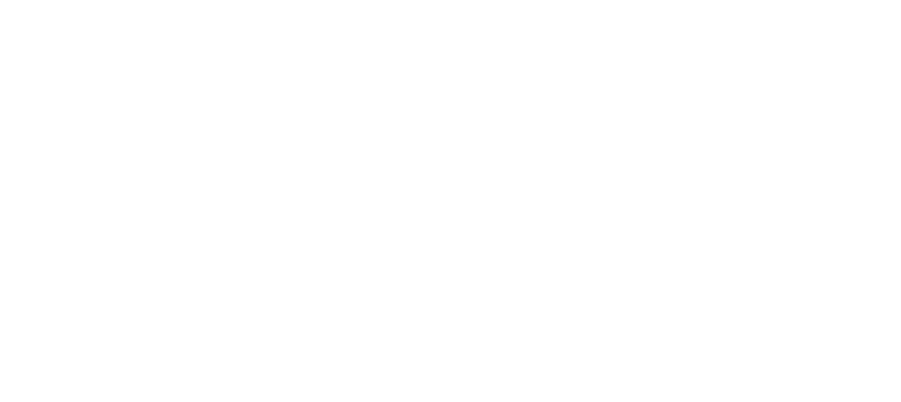
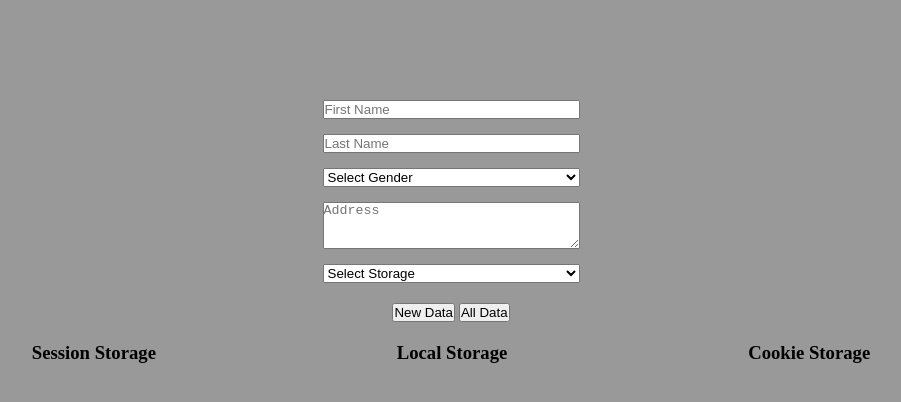
Before and after one commit to sugiartofahmi/skilvul-web-storage, a plain HTML site: page index.html in a window 1280 px wide. Shown: the whole page, without its empty margins (189-1090 px from the left). Drawn offline with Linux system fonts and the light colour scheme.

Commit message:
Fahmi Sugiarto | Layouting

```diff
--- a/assets/css/index.css
+++ b/assets/css/index.css
@@ -0,0 +1,42 @@
+* {
+  padding: 0;
+  margin: 0;
+}
+
+body {
+  width: 100%;
+  height: 100%;
+}
+
+main {
+  width: 100%;
+  min-height: 100vh;
+  display: flex;
+  flex-direction: column;
+  align-items: center;
+  padding-top: 100px;
+  background-color: rgb(153, 153, 153);
+  gap: 20px;
+}
+
+.container {
+  display: flex;
+  flex-direction: column;
+  width: 100%;
+  height: 100%;
+  align-items: center;
+  gap: 20px;
+}
+
+.container-input {
+  display: flex;
+  flex-direction: column;
+  gap: 15px;
+}
+
+.storage {
+  justify-content: space-evenly;
+  align-items: center;
+  display: flex;
+  flex-direction: row;
+}
--- a/index.html
+++ b/index.html
@@ -8,6 +8,57 @@
     <link rel="stylesheet" href="./assets/css/index.css" />
   </head>
   <body>
-    <script src="./assets/js/index.js"></script>
+    <main>
+      <section class="container">
+        <section class="container-input">
+          <input
+            type="text"
+            name="first-name"
+            id="first-name"
+            placeholder="First Name"
+          />
+          <input
+            type="text"
+            name="last-name"
+            id="last-name"
+            placeholder="Last Name"
+          />
+          <select name="" id="">
+            <option selected disabled value="">Select Gender</option>
+            <option value="">Male</option>
+            <option value="">Female</option>
+          </select>
+          <textarea
+            placeholder="Address"
+            name=""
+            id=""
+            cols="30"
+            rows="3"
+          ></textarea>
+          <select name="" id="">
+            <option selected disabled value="">Select Storage</option>
+            <option value="">Session Storage</option>
+            <option value="">Local Storage</option>
+            <option value="">Cookie Storage</option>
+          </select>
+        </section>
+        <section class="container-btn">
+          <button class="btn">New Data</button>
+          <button class="btn">All Data</button>
+        </section>
+      </section>
+      <section class="container storage">
+        <section>
+          <h1>Session Storage</h1>
+        </section>
+        <section>
+          <h1>Local Storage</h1>
+        </section>
+        <section>
+          <h1>Cookie Storage</h1>
+        </section>
+      </section>
+    </main>
+    <script type="module" src="./assets/js/index.js"></script>
   </body>
 </html>
```
